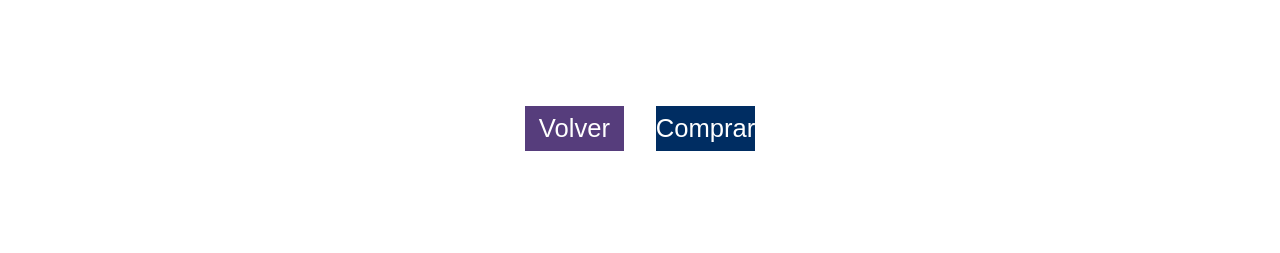
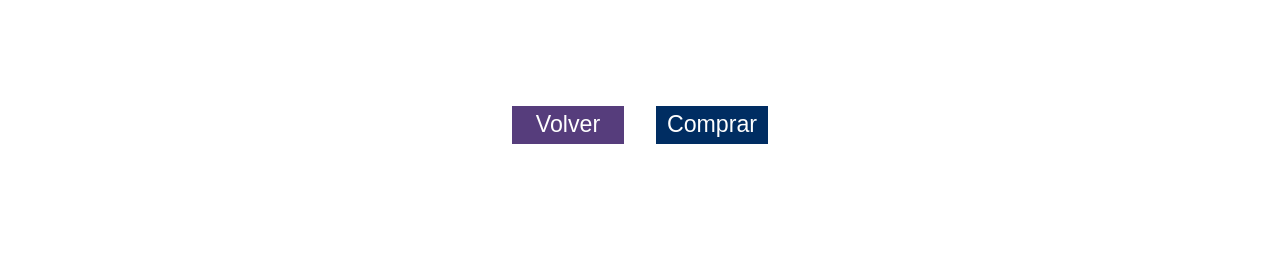
Before and after one commit to EdgarA1989/Tienda_Hockey, a plain HTML site: page producto.html in a window 1280 px wide. Shown: the part 211-464 px from the top of the page. Drawn offline with Linux system fonts and the light colour scheme.

Commit message:
Ajuste boton comprar final

```diff
--- a/CSS/style_producto.css
+++ b/CSS/style_producto.css
@@ -200,8 +200,8 @@ h1 span {
 
   .boton_volver,
   .boton_comprar {
-    font-size: 1.5rem;
-    width: 6rem;
+    font-size: 1.45rem;
+    width: 7rem;
     height: 2.4rem;
   }
 }
@@ -215,13 +215,6 @@ h1 span {
   .imagen_contenedor img {
     width: 19rem;
   }
-
-  .boton_volver,
-  .boton_comprar {
-    font-size: 1.6rem;
-    width: 6.2rem;
-    height: 2.8rem;
-  }
 }
 
 @media screen and (min-width: 1300px) {
```
